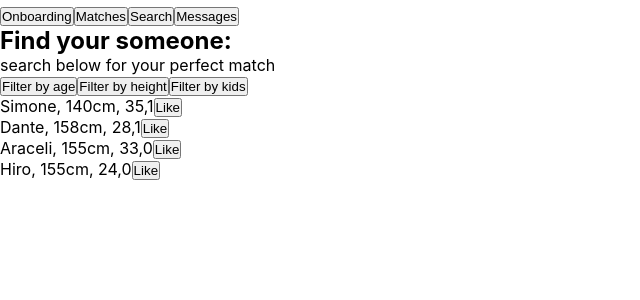
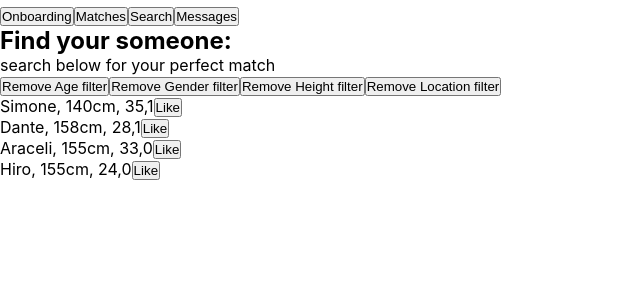
Before and after one commit to russellcs/ft1-dating-app, a React (Create React App) app: page / in a window 1280 px wide. Both pictures are taken after a click on the button "Search". Shown: the top 300 px of the page, without its empty margins (0-640 px from the left). Built offline with nearby package versions, Linux system fonts and the light colour scheme.

Commit message:
location filter update

```diff
--- a/src/components/Search.jsx
+++ b/src/components/Search.jsx
@@ -70,9 +70,10 @@ const Search = (props) => {
     <>
       <h2>Find your someone:</h2>
       <p>search below for your perfect match</p>
-      <button>Filter by age</button>
-      <button>Filter by height</button>
-      <button>Filter by kids</button>
+      <button>Remove Age filter</button>
+      <button>Remove Gender filter</button>
+      <button>Remove Height filter</button>
+      <button>Remove Location filter</button>
       {/* <button>Order by location</button> */}
       {/* <input type="text"></input> */}
 
```
